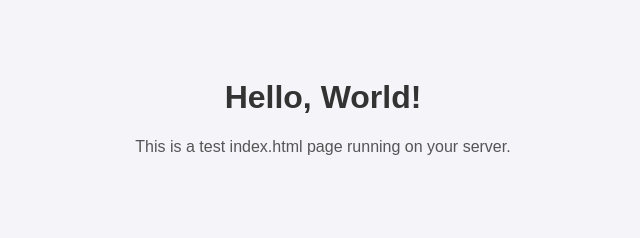
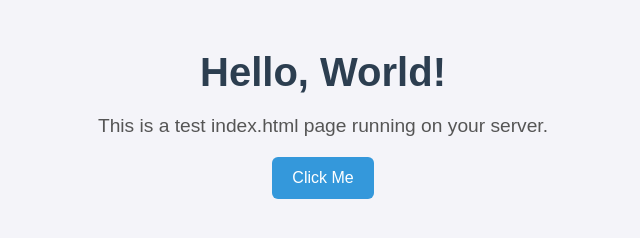
Before and after one commit to careersalanjantony-bit/gitlearn, a plain HTML site: page index.html in a window 1280 px wide. Shown: the whole page, without its empty margins (317-957 px from the left). Drawn offline with Linux system fonts and the light colour scheme.

Commit message:
Added Styling

```diff
--- a/index.html
+++ b/index.html
@@ -3,23 +3,12 @@
 <head>
     <meta charset="UTF-8">
     <title>Test Page</title>
-    <style>
-        body {
-            font-family: Arial, sans-serif;
-            text-align: center;
-            padding-top: 50px;
-            background-color: #f4f4f9;
-        }
-        h1 {
-            color: #333;
-        }
-        p {
-            color: #555;
-        }
-    </style>
+    <!-- Link external CSS file -->
+    <link rel="stylesheet" href="style.css">
 </head>
 <body>
     <h1>Hello, World!</h1>
     <p>This is a test index.html page running on your server.</p>
+    <button>Click Me</button>
 </body>
 </html>
--- /dev/null
+++ b/style.css
@@ -0,0 +1,45 @@
+/* Reset some default browser styles */
+* {
+    margin: 0;
+    padding: 0;
+    box-sizing: border-box;
+}
+
+/* Body styling */
+body {
+    font-family: Arial, sans-serif;
+    text-align: center;
+    padding-top: 50px;
+    background-color: #f4f4f9;
+    color: #333;
+}
+
+/* Headline */
+h1 {
+    font-size: 2.5rem;
+    margin-bottom: 20px;
+    color: #2c3e50;
+}
+
+/* Paragraph */
+p {
+    font-size: 1.2rem;
+    color: #555;
+    margin-bottom: 20px;
+}
+
+/* Add a simple button style */
+button {
+    background: #3498db;
+    color: white;
+    border: none;
+    padding: 12px 20px;
+    border-radius: 6px;
+    font-size: 1rem;
+    cursor: pointer;
+    transition: 0.3s ease;
+}
+
+button:hover {
+    background: #2980b9;
+}
```
